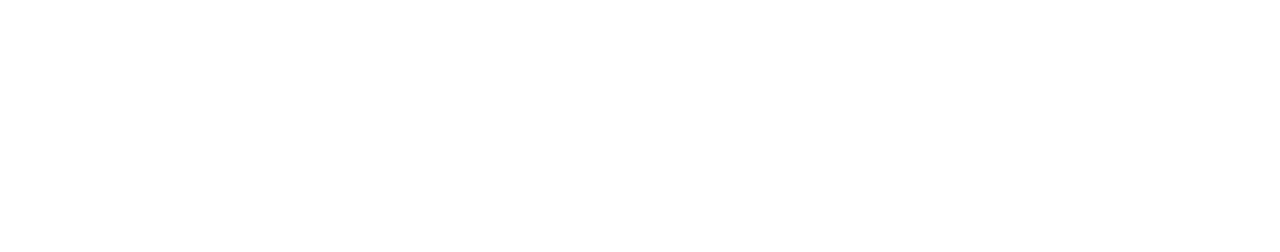
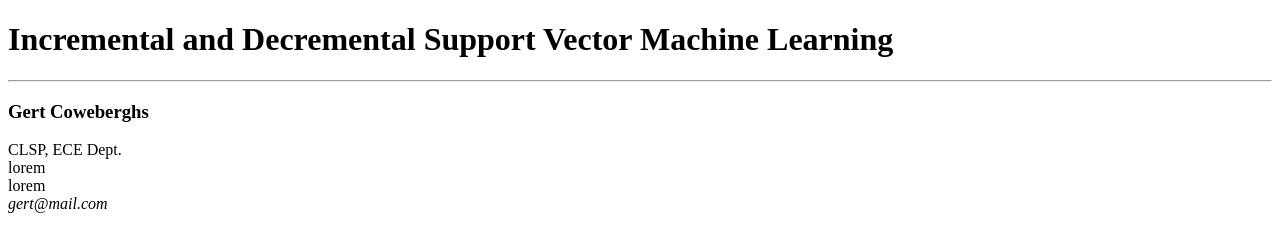
Before and after one commit to AlexViti/paper-scientifico, a plain HTML site: page index.html in a window 1280 px wide. Drawn offline with Linux system fonts and the light colour scheme.

Commit message:
add header

```diff
--- a/index.html
+++ b/index.html
@@ -9,7 +9,13 @@
 <body>
     <!-- Header con titolo e informazione autore -->
     <header>
-
+        <h1>Incremental and Decremental Support Vector Machine Learning</h1>
+        <hr>
+        <h3>Gert Coweberghs</h3>
+        <div>CLSP, ECE Dept.</div>
+        <div>lorem</div>
+        <div>lorem</div>
+        <div><em>gert@mail.com</em></div>
     </header>
     <!-- Header -->
 
```
